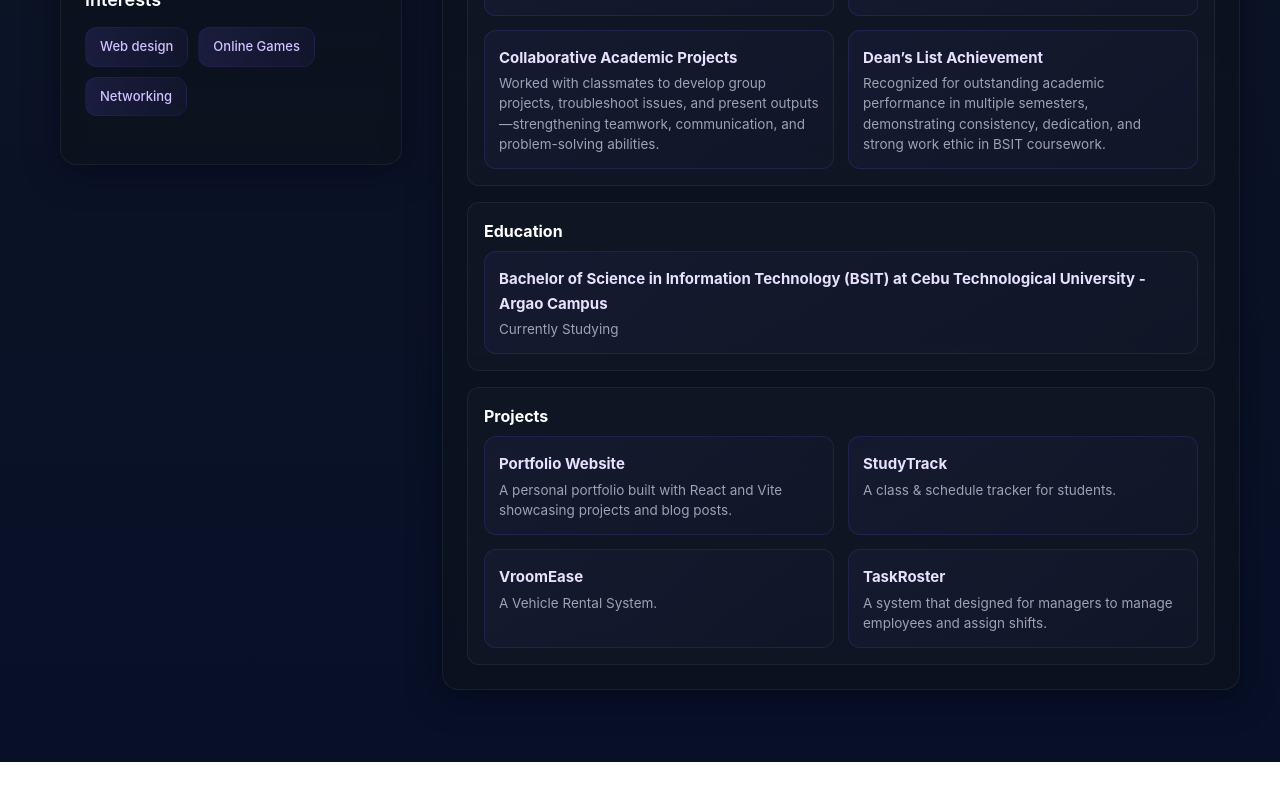
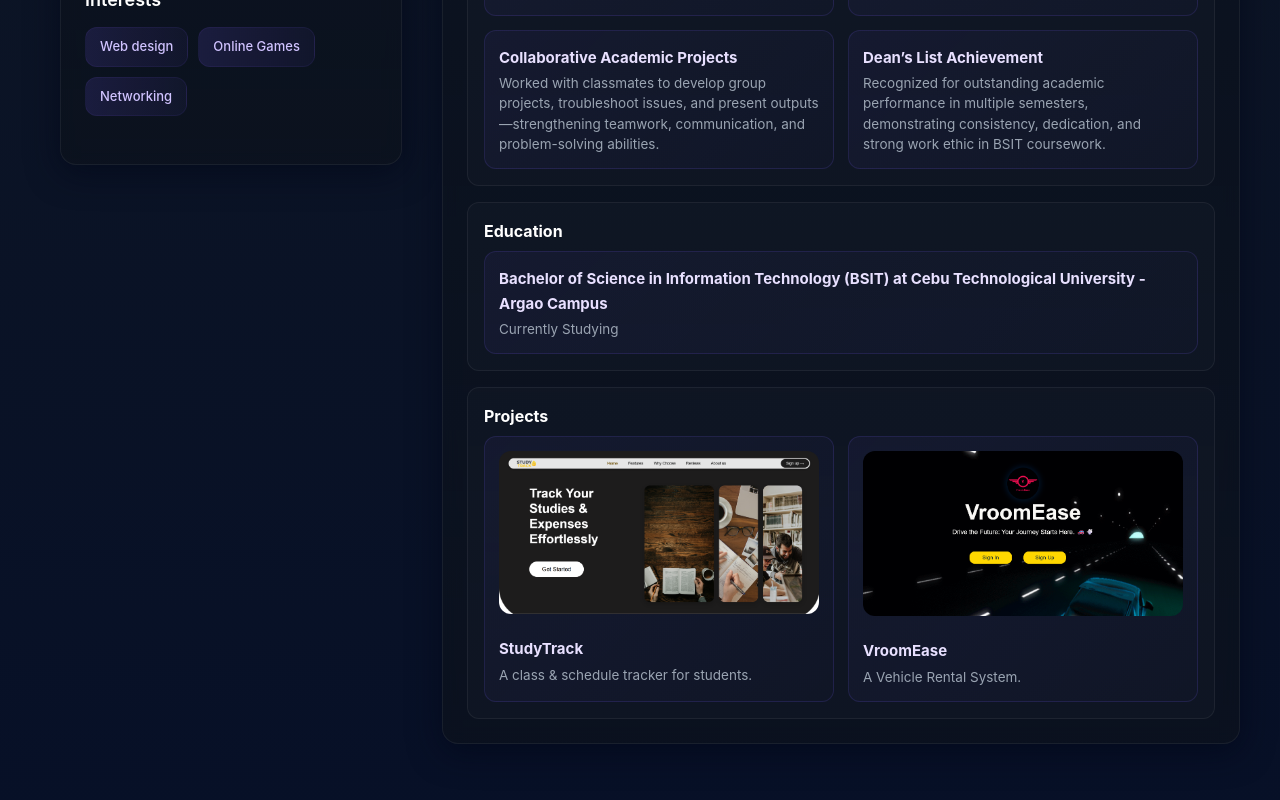
Before and after one commit to jadoks/Portfolio, a React (Vite) app in the folder my-portfolio/: page / in a window 1280 px wide. Shown: the part 637-1437 px from the top of the page. Before the commit the page ends 1399 px from the top, so only its background shows below. Built offline with nearby package versions, Linux system fonts and the light colour scheme.

Commit message:
Add Images

```diff
--- a/my-portfolio/src/components/Projects.jsx
+++ b/my-portfolio/src/components/Projects.jsx
@@ -3,30 +3,39 @@ import React from 'react';
 
 const projects = [
   {
-    title: 'Portfolio Website',
-    desc: 'A personal portfolio built with React and Vite showcasing projects and blog posts.',
-  },
-  {
     title: 'StudyTrack',
     desc: 'A class & schedule tracker for students.',
+    image: 'StudyTrack.png',
   },
   {
     title: 'VroomEase',
     desc: 'A Vehicle Rental System.',
+    image: 'VroomEase.png',
   },
-    {
-    title: 'TaskRoster',
-    desc: 'A system that designed for managers to manage employees and assign shifts.',
-  },
+
 ];
 
 export default function Projects() {
   return (
     <div className="item">
       <h4>Projects</h4>
+
       <div className="projects-grid">
         {projects.map((proj) => (
           <div key={proj.title} className="project">
+            {/* Image above the title */}
+            <img
+              src={proj.image}
+              alt={`${proj.title} illustration`}
+              className="project-image"
+              style={{
+                width: '100%',
+                height: 'auto',
+                borderRadius: '12px',
+                marginBottom: '1rem',
+              }}
+            />
+
             <strong>{proj.title}</strong>
             <p className="muted">{proj.desc}</p>
           </div>
```
Also changed, not shown: my-portfolio/StudyTrack.png (added), my-portfolio/VroomEase.png (added).
